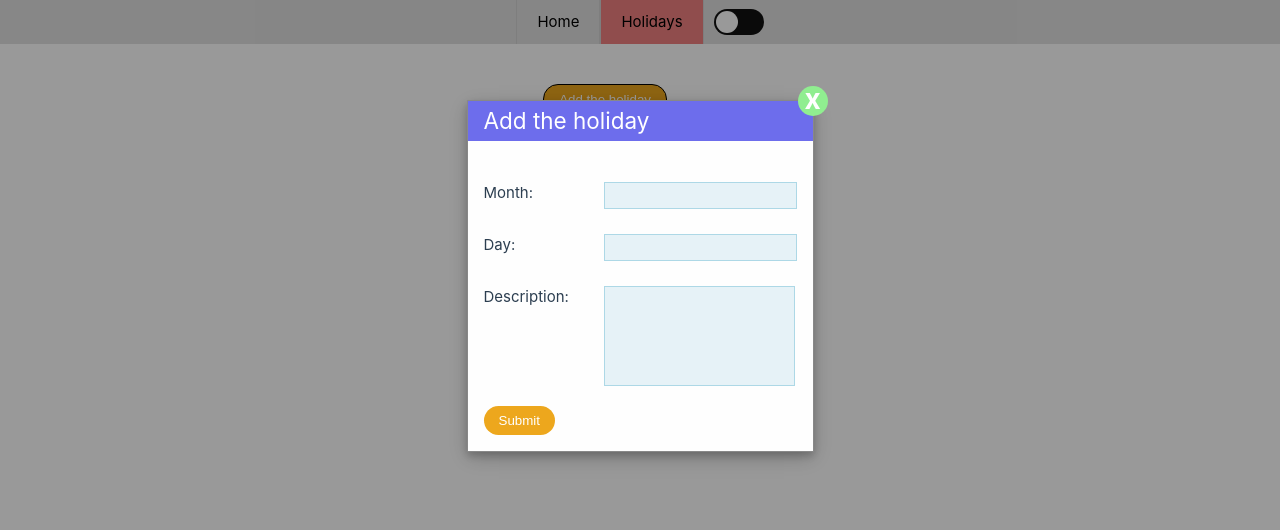
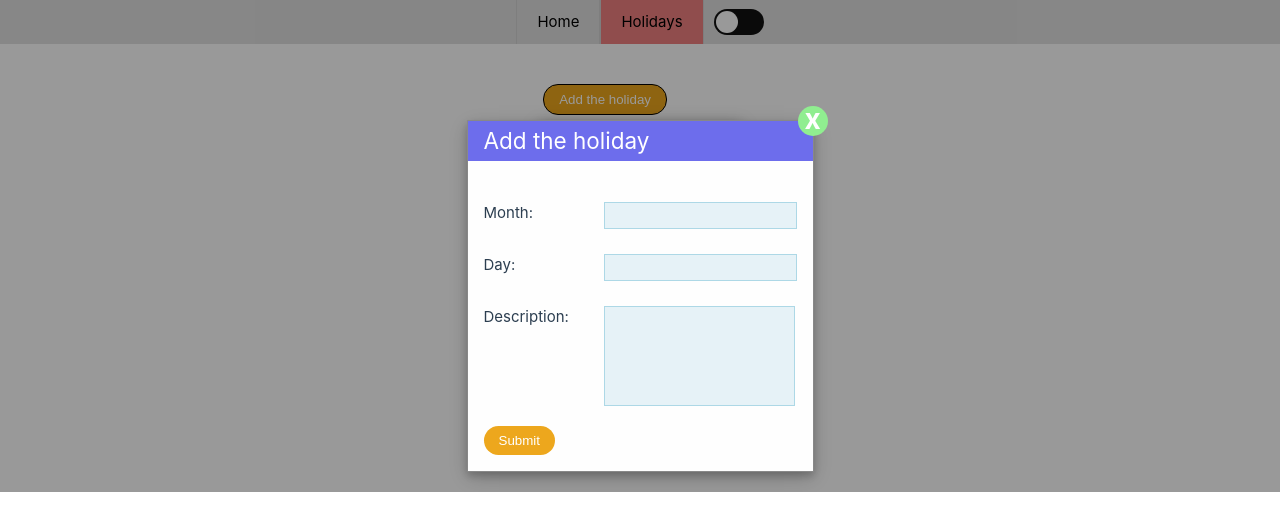
Before and after one commit to Arturas1989/HolidayPayPro, a JavaScript app: page /holidays in a window 1280 px wide. Both pictures are taken after a click on the button "Add the holiday". Shown: the top 530 px of the page. Built offline with nearby package versions, Linux system fonts and the light colour scheme.

Commit message:
#26 close modal now sets errors to empty

```diff
--- a/src/components/Holidays/HolidayModal.vue
+++ b/src/components/Holidays/HolidayModal.vue
@@ -1,8 +1,8 @@
 <script setup lang="ts">
 import SubmitButton from '../Home/Forms/SubmitButton.vue'
 import HolidayForm from './HolidayForm.vue'
-import { inject } from 'vue'
-import type { HolidayFormFields, HolidayFormType } from '@/types/FormFields'
+import { inject, ref } from 'vue'
+import type { Errors, HolidayFormFields, HolidayFormType } from '@/types/FormFields'
 
 type Modal = {
   show: boolean
@@ -10,9 +10,15 @@ type Modal = {
   buttonText: string
   type: HolidayFormType
 }
+
 defineProps<{
   modelValue: Modal
 }>()
+
+
+const errors = ref< Errors | null>(null)
+const setErrors = (val: Errors) => {errors.value = val}
+
 const handleEdit = inject<{
   (val: HolidayFormFields, title: string, buttonText: string, type: HolidayFormType): void
 }>('handleEdit')!
@@ -20,12 +26,14 @@ const handleEdit = inject<{
 const emit = defineEmits<{
   (emit: 'update:modelValue', val: Modal): void
 }>()
+
 const openModal = () => {
   handleEdit({ month: '', day: '', description: '' }, 'Add the holiday', 'Submit', 'add')
 }
 
 const closeModal = () => {
   emit('update:modelValue', { show: false, title: '', buttonText: '', type: '' })
+  setErrors({month: [], day: [], description: []})
 }
 </script>
 
@@ -42,6 +50,8 @@ const closeModal = () => {
         </div>
         <div class="modal-body">
           <HolidayForm
+            :setErrors="setErrors"
+            :errors="errors"
             :buttonText="modelValue.buttonText"
             :closeModal="closeModal"
             :type="modelValue.type"
@@ -60,16 +70,18 @@ const closeModal = () => {
   left: 0;
   top: 0;
   width: 100%;
-  height: 100%;
+  height: fit-content;
   overflow: auto;
   background-color: rgb(0, 0, 0);
   background-color: rgba(0, 0, 0, 0.4);
+  display: flex;
+  justify-content: center;
 }
 
 .modal-content {
   position: relative;
   background-color: #fefefe;
-  margin: auto;
+  margin: 20px;
   padding: 0;
   border: 1px solid #888;
   width: fit-content;
```
